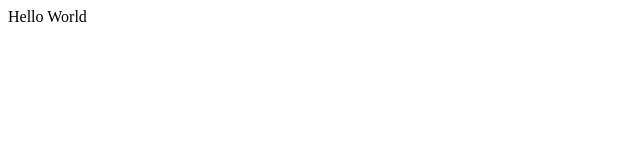
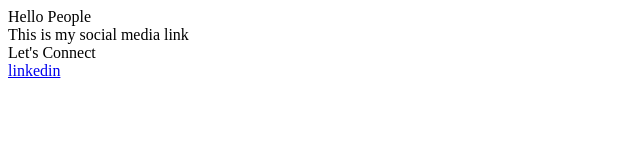
Before and after one commit to sumeetbhande/Tutorial, a plain HTML site: page index.html in a window 1280 px wide. Shown: the whole page, without its empty margins (0-640 px from the left). Drawn offline with Linux system fonts and the light colour scheme.

Commit message:
Here we learnt how to use : 1. br tags 2. and Anchor tags

```diff
--- a/index.html
+++ b/index.html
@@ -8,6 +8,12 @@
 <!-- This is a comment -->
 <!-- a way to write a comment -->
 <body>
-    <h>Hello World</h>
+    <h>Hello People</h>
+    <br/> <!-- The br tag is used for the next line -->
+    <h>This is my social media link</h>
+    <br/>
+    <h>Let's Connect</h>
+    <br/>
+    <a href="https://www.linkedin.com/in/ssb04/">linkedin</a>
 </body>
 </html>
```
